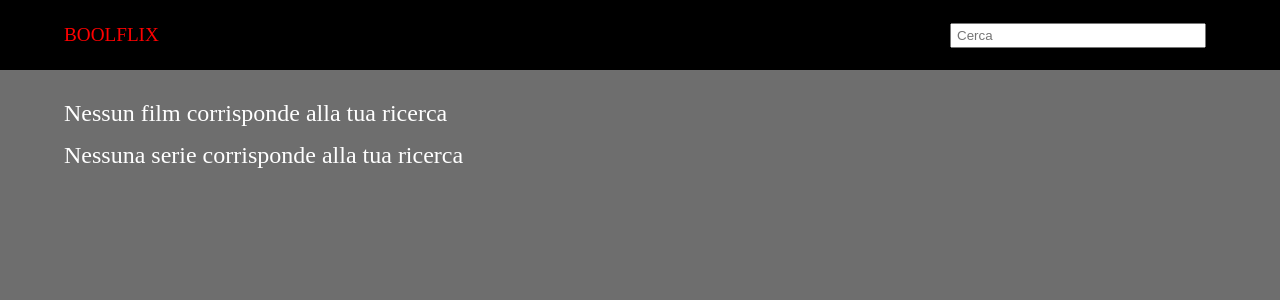
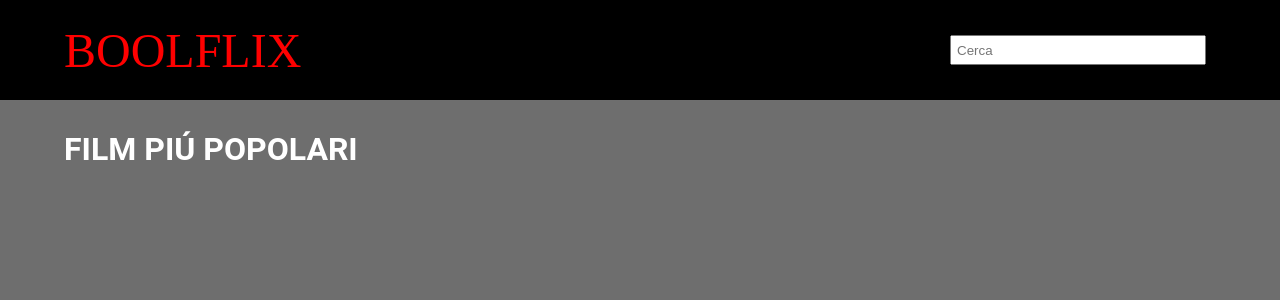
Before and after one commit to DavideDeLeonardis/Vue-netflix, a Vue app: page / in a window 1280 px wide. Shown: the top 300 px of the page. Built offline with nearby package versions, Linux system fonts and the light colour scheme.

Commit message:
add scaffold film popolari

```diff
--- a/src/App.vue
+++ b/src/App.vue
@@ -1,7 +1,9 @@
 <template>
     <div id="app">
         <Header @searchCards="search($event)" />
-        <Main :cards="cards" />
+        <Main :cards="cards"
+            :inputText="inputText"
+        />
     </div>
 </template>
 
@@ -24,8 +26,12 @@ export default {
             language: 'it-IT',
             inputText: '',
             cards: {
-                films: [],
-                series: []
+                films: null,
+                series: null
+            },
+            popular: {
+                films: null,
+                series: null
             }
         }
     },
@@ -36,8 +42,8 @@ export default {
                 this.getCards('movie', 'films');
                 this.getCards('tv', 'series');
             } else {
-                this.cards.films = [];
-                this.cards.series = [];
+                this.cards.films = null;
+                this.cards.series = null;
             }
         },
         getCards(endPoint, array) {
@@ -51,9 +57,9 @@ export default {
                 })
                 .then(result => {
                     if (array == 'films') {
-                        this.cards.films = result.data.results;
+                        this.cards.films = result.data.results.slice(0, 229)
                     } else {
-                        this.cards.series = result.data.results;
+                        this.cards.series = result.data.results.slice(0, 229)
                     }
                 })
                 .catch(error => {
--- a/src/assets/scss/partials/_card.scss
+++ b/src/assets/scss/partials/_card.scss
@@ -47,6 +47,11 @@
         }
     }
 
+    &:hover {
+        transform: scale(1.1);
+        transition: 0.2s;
+    }
+
     span {
         font-size: 1.2em;
         font-weight: bold;
--- a/src/assets/scss/partials/_commons.scss
+++ b/src/assets/scss/partials/_commons.scss
@@ -6,6 +6,7 @@
 
 body {
     font-size: 100%;
+    font-family: 'Roboto', sans-serif;
     background-color: rgb(110, 110, 110);
-    padding-top: 100px;
+    padding-top: 130px;
 }
--- a/src/assets/scss/partials/_header.scss
+++ b/src/assets/scss/partials/_header.scss
@@ -6,13 +6,14 @@ header {
     left: 0;
     @include flex(row, $justify: space-between, $align: center, $gap: 0, $wrap: false);
     width: 100%;
-    height: 70px;
+    height: 100px;
     background-color: rgb(0, 0, 0);
     padding: 0 5%;
     z-index: 999;
 
     span {
-        font-size: 1.2em;
+        font-size: 3em;
+        font-family: initial;
         text-transform: uppercase;
         color: rgb(255, 0, 0);
     }
@@ -21,7 +22,7 @@ header {
         min-width: 180px;
         max-width: 400px;
         width: 20vw;
-        height: 25px;
+        height: 30px;
         margin-right: 10px;
         padding-left: 5px;
         outline: none;
--- a/src/assets/scss/partials/_main.scss
+++ b/src/assets/scss/partials/_main.scss
@@ -4,6 +4,12 @@ main {
     width: 90%;
     color: rgb(255, 255, 255);
     margin: 0 auto;
+
+    .result {
+        font-size: 1.7em;
+        text-align: center;
+        margin-bottom: 50px;
+    }
 
     .cards {
         @include flex(row, $justify: flex-start, $align: initial, $gap: 50px, $wrap: true);
--- a/src/components/Card.vue
+++ b/src/components/Card.vue
@@ -26,7 +26,7 @@
                 >
                 <p v-else>{{ list.original_language }}</p>
             </li>
-            <li><span>Voto: </span>{{ getStars() }}</li>
+            <li><span>Voto: </span>{{ getStars() }} / 5</li>
             <li>
                 <span>Overview: </span>
                 <div v-if="list.overview">{{ list.overview }}</div>
--- a/src/components/Main.vue
+++ b/src/components/Main.vue
@@ -1,7 +1,10 @@
 <template>
     <main>
-        <div v-if="cards.films.length != 0">
-            <h1>Film</h1>
+        <div v-if="cards.films || cards.series">
+            <div v-show="cards.films">
+                <div class="result">I risultati della tua ricerca per "{{ inputText }}"</div>
+                <h1 v-if="cards.films.length > 0">Film</h1>
+                <div v-else class="else">Nessun film corrisponde alla tua ricerca</div>
                 <div class="cards">
                     <Card
                         v-for="(film, index) in cards.films"
@@ -10,10 +13,10 @@
                     />
                 </div>
             </div>
-        <div v-else class="else">Nessun film corrisponde alla tua ricerca</div>
 
-        <div v-if="cards.series.length != 0">
-            <h1>Serie</h1>
+            <div v-show="cards.series">
+                <h1 v-if="cards.series.length > 0">Serie</h1>
+                <div v-else class="else">Nessuna serie corrisponde alla tua ricerca</div>
                 <div class="cards">
                     <Card
                         v-for="(serie, index) in cards.series"
@@ -22,7 +25,11 @@
                     />
                 </div>
             </div>
-        <div v-else class="else">Nessuna serie corrisponde alla tua ricerca</div>
+        </div>
+
+        <div v-else>
+            <h1>FILM PIÚ POPOLARI</h1>
+        </div>
     </main>
 </template>
 
@@ -37,6 +44,9 @@ export default {
     props: {
         cards: {
             type: Object
+        },
+        inputText: {
+            type: String
         }
     }
 }
```
Lines whose indentation alone changed are shown as unchanged.
